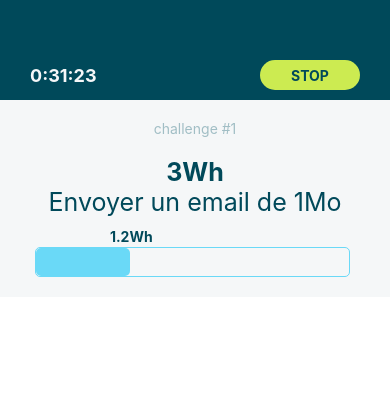
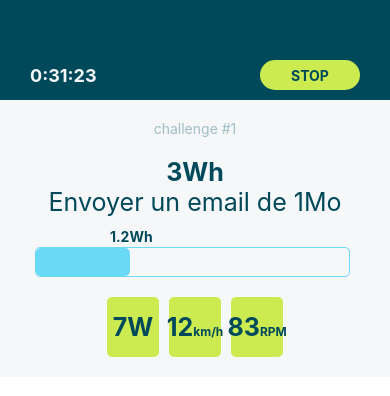
Before and after one commit to Alexandre91300/cpf_test_technique, a React Native app in the folder cpf/: screen / in a window 390 px wide. Shown: the top 396 px of the page. Built offline with nearby package versions, Linux system fonts and the light colour scheme; grey boxes are pictures that could not be loaded.

Commit message:
[ADD]: Performance cards

```diff
--- /dev/null
+++ b/cpf/src/Components/Performance.js
@@ -0,0 +1,55 @@
+import React from "react"
+import { Text, View, StyleSheet } from 'react-native'
+import Colors from "../Assets/Colors";
+
+const Performance = () => {
+    return (
+        <View style={styles.container} >
+
+            <View style={styles.card}>
+                <Text style={styles.textBold}>7W</Text>
+            </View>
+
+            <View style={[styles.card, { marginHorizontal: 10 }]}>
+                <Text style={styles.textBold}>
+                    12<Text style={styles.textLittle}>km/h</Text>
+                </Text>
+            </View>
+
+            <View style={styles.card}>
+                <Text style={styles.textBold}>
+                    83<Text style={styles.textLittle}>RPM</Text>
+                </Text>
+            </View>
+
+        </View>
+    );
+}
+
+const styles = StyleSheet.create({
+    container: {
+        flexDirection: 'row',
+        alignItems: 'center',
+        justifyContent: 'center',
+        marginTop: 20
+    },
+    card: {
+        backgroundColor: Colors.green,
+        flex: 1,
+        height: 60,
+        alignItems: 'center',
+        justifyContent: 'center',
+        flexDirection: 'row',
+        borderRadius: 5
+    },
+    textBold: {
+        color: Colors.darkBlue,
+        fontWeight: 'bold',
+        fontSize: 25
+    },
+    textLittle:{
+        fontSize: 12
+    }
+})
+
+export default Performance;
--- a/cpf/src/Screens/Home.js
+++ b/cpf/src/Screens/Home.js
@@ -5,6 +5,7 @@ import Colors from '../Assets/Colors';
 
 import Header from "../Components/Header";
 import ProgressBar from '../Components/ProgressBar';
+import Performance from '../Components/Performance';
 
 
 const Home = () => {
@@ -12,14 +13,22 @@ const Home = () => {
         <>
             <Header />
             <View style={styles.container}>
+
                 <Text style={styles.litleText}>challenge #1</Text>
+
                 <Image
-                style={styles.iconMail}
-                source={require('../Assets/Icons/email2.png')}
+                    style={styles.iconMail}
+                    source={require('../Assets/Icons/email2.png')}
                 />
+
                 <Text style={styles.strongText}>3Wh</Text>
+
                 <Text style={styles.normalText}>Envoyer un email de 1Mo</Text>
-            <ProgressBar pourcent={30}/>
+
+                <ProgressBar pourcent={30} />
+
+                <Performance/>
+
             </View>
         </>
     );
@@ -32,19 +41,19 @@ const styles = StyleSheet.create({
         padding: 20,
         backgroundColor: Colors.whiteBlue
     },
-    litleText:{
+    litleText: {
         marginBottom: 10,
         color: Colors.grey
     },
     iconMail: {
         marginBottom: 10,
     },
-    strongText:{
+    strongText: {
         color: Colors.darkBlue,
         fontWeight: 'bold',
         fontSize: 25
     },
-    normalText:{
+    normalText: {
         color: Colors.darkBlue,
         fontSize: 25
     }
```
